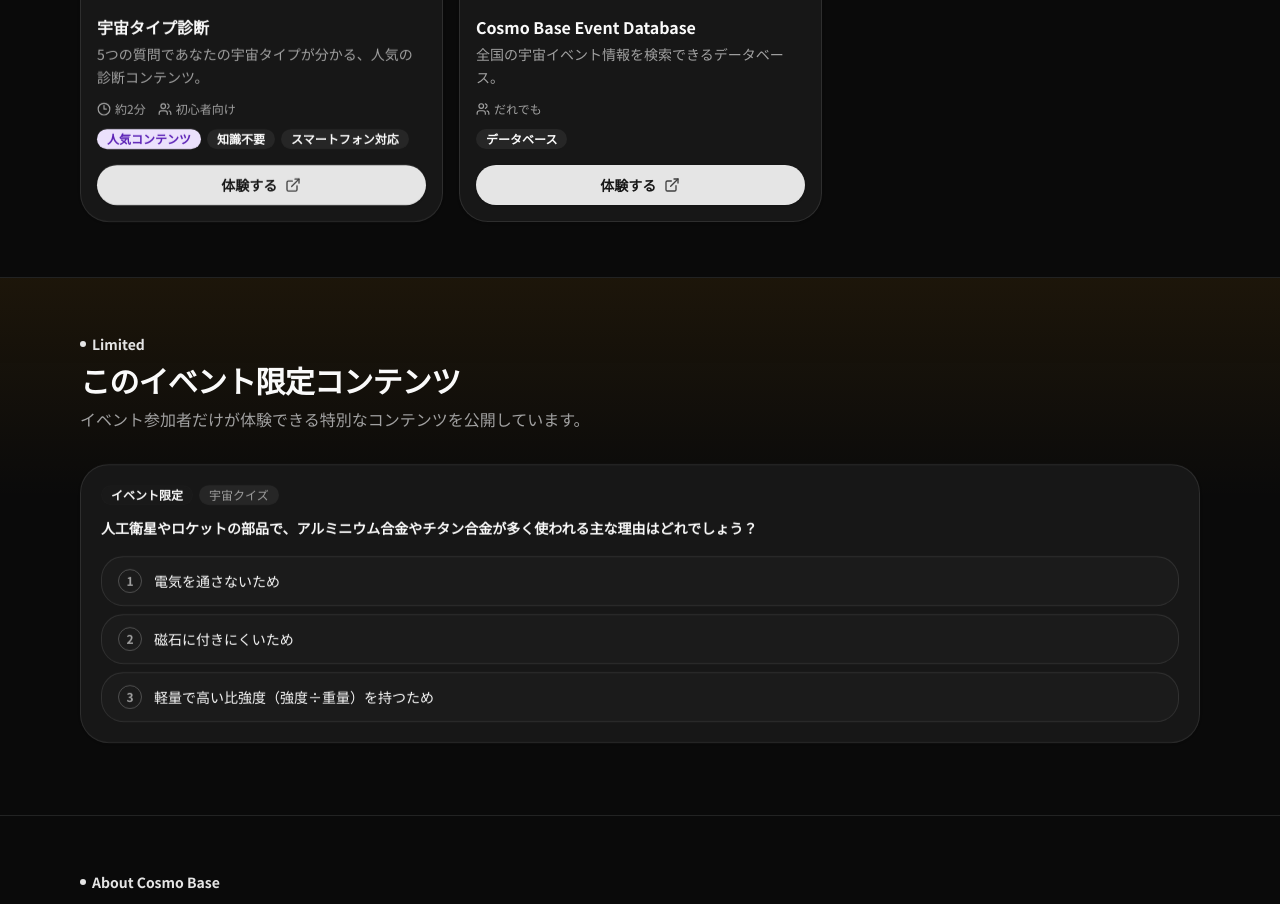
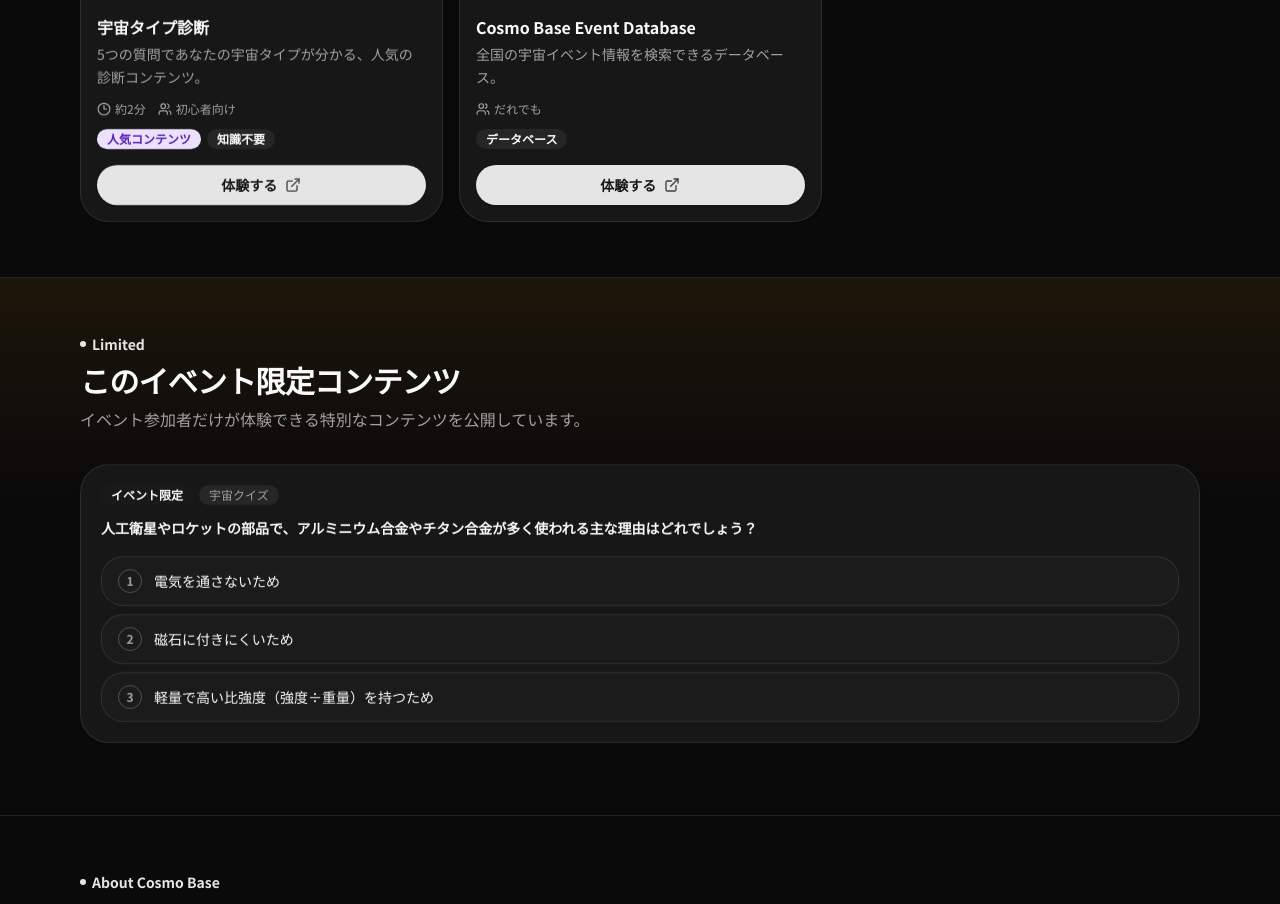
Before and after one commit to cosmo-base/event, a Next.js app: page /kurawaku2 in a window 1280 px wide. Shown: the part 2700-3604 px from the top of the page. Built offline with nearby package versions, Linux system fonts and the light colour scheme.

Commit message:
Update event-page-data.ts

```diff
--- a/data/event-page-data.ts
+++ b/data/event-page-data.ts
@@ -402,7 +402,7 @@
       href: "/event/kurawaku2/type",
       duration: "約2分",
       audience: "初心者向け",
-      labels: ["人気コンテンツ", "知識不要", "スマートフォン対応"],
+      labels: ["人気コンテンツ", "知識不要"],
       status: "available",
       external: true,
       icon: "sparkles",
```
